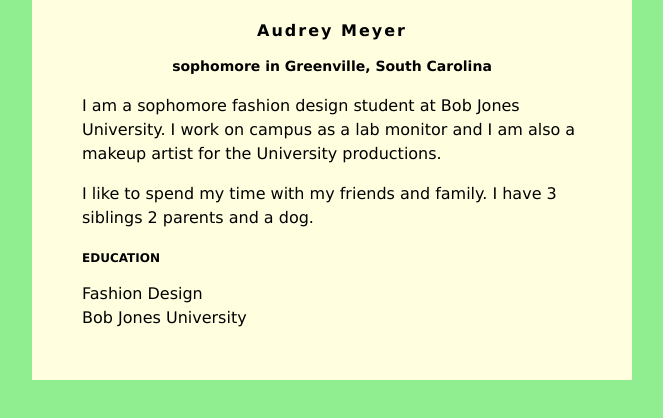
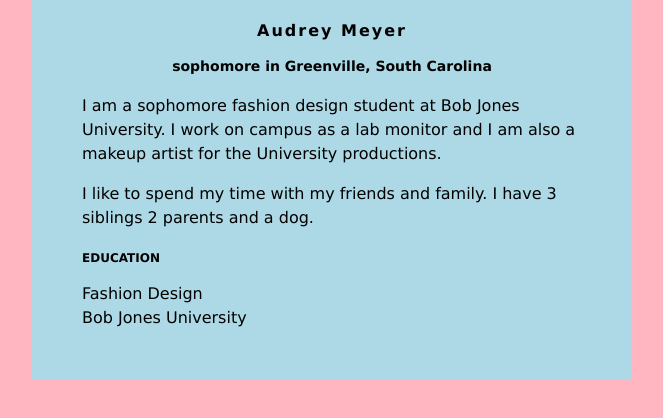
Before and after one commit to Audrey-meyer/Audrey-meyer.github.io, a plain HTML site: page index.html in a window 1280 px wide. Shown: the whole page, without its empty margins (308-971 px from the left). Drawn offline with Linux system fonts and the light colour scheme.

Commit message:
Update index.html

```diff
--- a/index.html
+++ b/index.html
@@ -2,11 +2,11 @@
 <head>
 <style>
 body {
-    background: lightgreen;
+    background: lightpink;
     font-family: Verdana;
 }
 #content {
-    background: lightyellow;
+    background: lightblue;
     min-width: 200px;
     max-width: 500px;
     padding: 50px;
```
